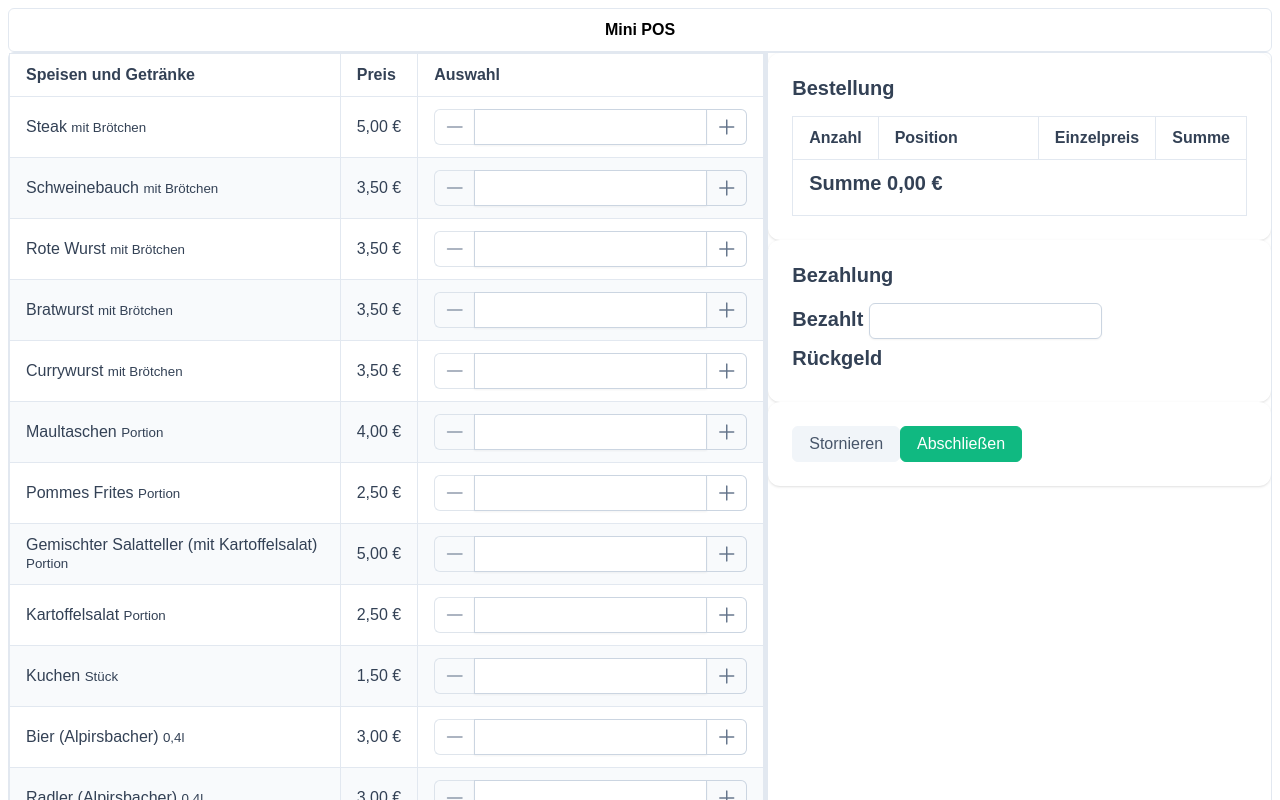
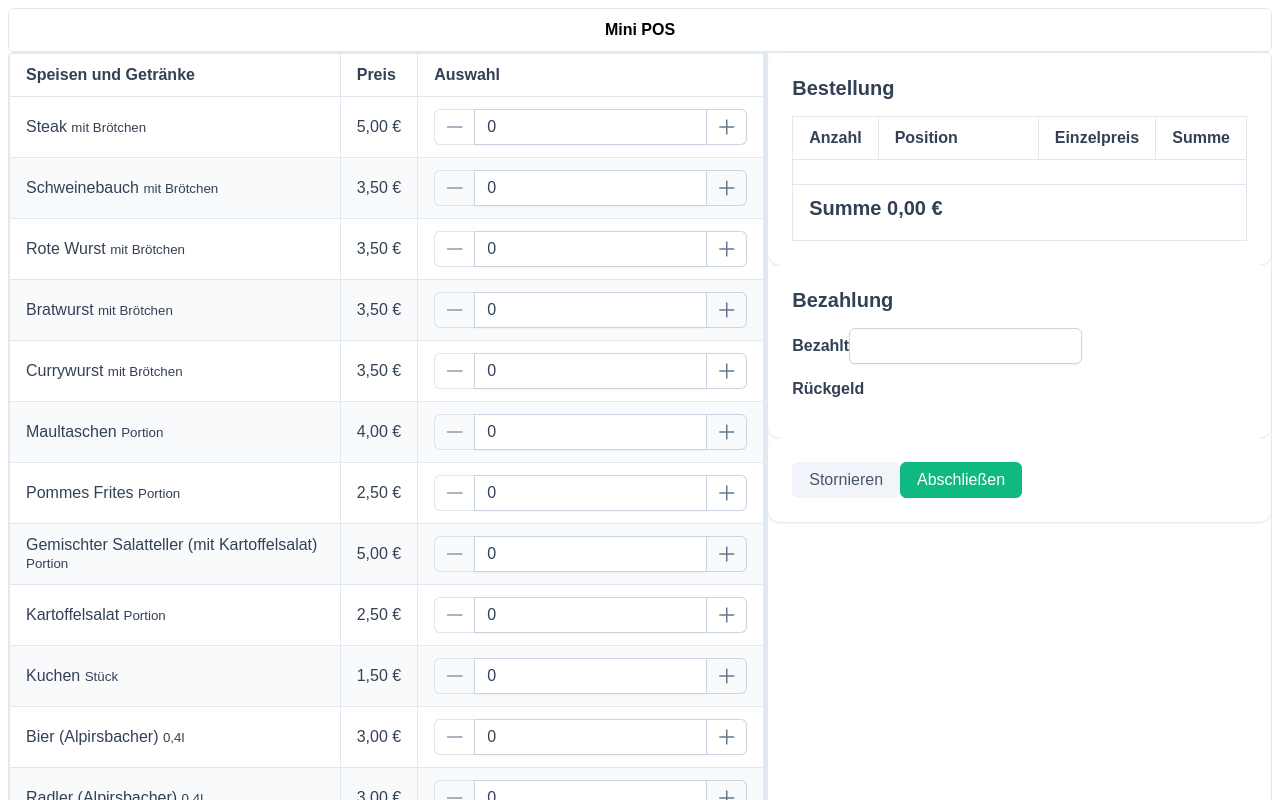
Before and after one commit to mkallfass/makspos, a Vue app in the folder src/main/webui/: page / in a window 1280 px wide. Shown: the top 800 px of the page. Built offline with nearby package versions, Linux system fonts and the light colour scheme; a web font is replaced by a local one.

Commit message:
UI Development

```diff
--- a/src/main/webui/src/components/CartDisplay.vue
+++ b/src/main/webui/src/components/CartDisplay.vue
@@ -4,7 +4,7 @@
       Bestellung
     </template>
     <template #content>
-      <DataTable :value="cartStore.lineItems.values()" showGridlines stripedRows>
+      <DataTable :value="cartLineItems" showGridlines stripedRows>
         <Column field="quantity" header="Anzahl" style="width: 10%" />
         <Column field="name" header="Position" style="width: 70%">
           <template #body="slotProps">
@@ -22,7 +22,7 @@
           </template>
         </Column>
         <template #footer>
-          <div class="p-card-title">Summe {{ formatCurrency(cartStore.total) }}</div>
+          <div class="p-card-title">Summe {{ formatCurrency(posStore.total) }}</div>
         </template>
       </DataTable>
     </template>
@@ -30,12 +30,10 @@
 </template>
 
 <script lang="ts" setup>
-import { useCartStore } from "@/stores/cart";
 import { storeToRefs } from "pinia";
+import { usePosStore } from "@/stores/pos.store";
+import { formatCurrency } from "@/utils";
 
-const cartStore = useCartStore()
-
-const formatCurrency = (value : any) => {
-  return value.toLocaleString('de-DE', { style: 'currency', currency: 'EUR' })
-}
+const posStore = usePosStore()
+const { cartLineItems } = storeToRefs(posStore)
 </script>
--- a/src/main/webui/src/components/OrderDisplay.vue
+++ b/src/main/webui/src/components/OrderDisplay.vue
@@ -2,20 +2,19 @@
   <Card>
     <template #content>
       <div class="flex align-items-end justify-content-end">
-        <Button label="Stornieren" severity="secondary" @click="display = !display" />
-        <Button label="Abschließen" @click="display = !display" />
+        <Button label="Stornieren" severity="secondary"  />
+        <Button label="Abschließen"  />
       </div>
     </template>
   </Card>
 
-  <Dialog header="Header" v-model:visible="display" >
-    <Button class="p-button-info p-button-sm" label="Close" @click="display = !display"/>
-  </Dialog>
 
 </template>
 
 <script lang="ts" setup>
-import { ref } from "vue";
+// @click="posStore.reset()"
+// @click="posStore.order()"
+import { usePosStore } from "@/stores/pos.store";
 
-const display = ref(false)
+const posStore = usePosStore()
 </script>
--- a/src/main/webui/src/components/PaymentDisplay.vue
+++ b/src/main/webui/src/components/PaymentDisplay.vue
@@ -4,24 +4,22 @@
       Bezahlung
     </template>
     <template #content>
-      <div class="p-card-title">
-        Bezahlt
-        <InputNumber mode="currency" currency="EUR" locale="de-DE">
+      <div class="p-column-title">
+        <strong>Bezahlt</strong>
+        <InputNumber v-model="posStore.givenAmount" mode="currency" currency="EUR" locale="de-DE">
         </InputNumber>
       </div>
-      <div class="p-card-title">
-        Rückgeld
+      <div class="p-column-title">
+        <p><strong>Rückgeld</strong> {{ returnAmount }}</p>
       </div>
     </template>
   </Card>
 </template>
 
 <script lang="ts" setup>
-import { useCartStore } from "@/stores/cart";
+import { storeToRefs } from "pinia";
+import { usePosStore } from "@/stores/pos.store";
 
-const cartStore = useCartStore()
-
-const formatCurrency = (value : any) => {
-  return value.toLocaleString('de-DE', { style: 'currency', currency: 'EUR' })
-}
+const posStore = usePosStore()
+const { returnAmount } = storeToRefs(posStore)
 </script>
--- a/src/main/webui/src/components/ProductList.vue
+++ b/src/main/webui/src/components/ProductList.vue
@@ -1,5 +1,5 @@
 <template>
-    <DataTable :value="productStore.products" showGridlines stripedRows>
+    <DataTable :value="posStore.products" showGridlines stripedRows>
       <Column field="name" header="Speisen und Getränke" style="width: 50%">
         <template #body="slotProps">
           {{ slotProps.data.name }} <small>{{ slotProps.data.detail }}</small>
@@ -13,7 +13,7 @@
       <Column header="Auswahl" style="width: 40%">
         <template #body="slotProps">
           <InputNumber v-model="slotProps.data.quantity" :max="99" :min="0" buttonLayout="horizontal"
-                       showButtons @input="quantityChanged(slotProps.data)">
+                       showButtons >
             <template #incrementbuttonicon>
               <span class="pi pi-plus" />
             </template>
@@ -27,19 +27,14 @@
 </template>
 
 <script lang="ts" setup>
-import type { ProductSelection } from "@/models/product.model";
+// @input="quantityChanged(slotProps.data)"
+import type { LineItem } from "@/models/pos.model";
+import { usePosStore } from "@/stores/pos.store";
+import { formatCurrency } from "@/utils";
 
-import { useProductStore } from "@/stores/product";
-import { useCartStore } from "@/stores/cart";
+const posStore = usePosStore()
 
-const productStore = useProductStore()
-const cartStore = useCartStore();
-
-const formatCurrency = (value : any) => {
-  return value.toLocaleString('de-DE', { style: 'currency', currency: 'EUR' })
-}
-const quantityChanged = (product: ProductSelection) => {
+const quantityChanged = (product: LineItem) => {
   console.log("Quantity of " + JSON.stringify(product) + " changed");
-  cartStore.addLineItem(product);
 };
 </script>
--- /dev/null
+++ b/src/main/webui/src/data/products.ts
@@ -0,0 +1,32 @@
+import type { LineItem } from "@/models/pos.model";
+
+export const PRODUCTS: LineItem[] =
+  [
+    { id: 1001, name: "Steak", detail: "mit Brötchen", price: 5 },
+    { id: 1002, name: "Schweinebauch", detail: "mit Brötchen", price: 3.5 },
+    { id: 1003, name: "Rote Wurst", detail: "mit Brötchen", price: 3.5 },
+    { id: 1004, name: "Bratwurst", detail: "mit Brötchen", price: 3.5 },
+    { id: 1005, name: "Currywurst", detail: "mit Brötchen", price: 3.5 },
+    { id: 1006, name: "Maultaschen", detail: "Portion", price: 4 },
+    { id: 1007, name: "Pommes Frites", detail: "Portion", price: 2.5 },
+    { id: 1008, name: "Gemischter Salatteller (mit Kartoffelsalat)", detail: "Portion", price: 5 },
+    { id: 1008, name: "Kartoffelsalat", detail: "Portion", price: 2.5 },
+    { id: 1009, name: "Kuchen", detail: "Stück", price: 1.5 },
+    { id: 2001, name: "Bier (Alpirsbacher)", detail: "0,4l", price: 3 },
+    { id: 2002, name: "Radler (Alpirsbacher)", detail: "0,4l", price: 3 },
+    { id: 2003, name: "Weizenbier (Alpirsbacher)", detail: "0,5l", price: 3.5 },
+    { id: 2004, name: "Weizenbier alkoholfrei (Alpirsbacher)", detail: "0,5l", price: 3.5 },
+    { id: 2005, name: "Weißwein (Oberkircher Müller-Thurgau, trocken)", detail: "0,25l", price: 3.5 },
+    { id: 2006, name: "Rotwein (Oberkircher Spätburgunder)", detail: "0,25l", price: 3.5 },
+    { id: 2007, name: "Weinschorle weiß", detail: "0,25l", price: 3 },
+    { id: 2008, name: "Weinschorle rot", detail: "0,25l", price: 3 },
+    { id: 2009, name: "Sommerfestbowle", detail: "0,25l", price: 3.5 },
+    { id: 2010, name: "Topinambur", detail: "2cl", price: 1.5 },
+    { id: 2011, name: "Williams Christ", detail: "2cl", price: 1.5 },
+    { id: 2012, name: "Cola", detail: "0,33l Flasche", price: 1.5 },
+    { id: 2013, name: "Fanta", detail: "0,33l Flasche", price: 1.5 },
+    { id: 2014, name: "Spezi", detail: "0,5l Flasche", price: 2 },
+    { id: 2015, name: "Apfelsaftschorle", detail: "0,5l Flasche", price: 2 },
+    { id: 2016, name: "Mineralwasser", detail: "0,5l Flasche", price: 2 },
+    { id: 2017, name: "Kaffee", detail: "Tasse", price: 1.5 }
+  ] as LineItem[];
--- a/src/main/webui/src/models/product.model.ts
+++ b/src/main/webui/src/models/pos.model.ts
@@ -8,3 +8,7 @@ export interface Product {
 export interface ProductSelection extends Product {
   quantity: number;
 }
+
+export interface LineItem extends ProductSelection{
+  total: number
+}
--- a/src/main/webui/src/stores/cart.ts
+++ /dev/null
@@ -1,46 +0,0 @@
-import { defineStore } from 'pinia'
-import type { LineItem } from "@/models/cart.model";
-import type { ProductSelection } from "@/models/product.model";
-
-interface State {
-  lineItems: Map<number, LineItem>
-  total: number
-}
-
-export const useCartStore = defineStore('cartStore', {
-    state: () : State => ({
-        lineItems: new Map<number, LineItem>(),
-        total: 0
-    }),
-  actions: {
-      addLineItem(item : ProductSelection) {
-      if (!item) {
-        return
-      }
-      if (!this.lineItems) {
-        this.lineItems = new Map<number, LineItem>()
-      }
-      if (item.quantity < 1) {
-        this.removeItem(item.id)
-        return
-      }
-
-      // Calculate lineitem
-      let lineItem : LineItem = item as  LineItem
-      lineItem.total = lineItem.quantity * lineItem.price
-      // Add calculated lineitem
-      this.lineItems.set(lineItem.id, lineItem)
-      // Calculate total
-      let cartTotal: number = 0
-      for (let i of this.lineItems.values()) {
-        cartTotal = cartTotal + i.total
-      }
-      this.total = cartTotal
-    },
-    removeItem(id: number) {
-      if (this.lineItems) {
-        this.lineItems.delete(id)
-      }
-    }
-  }
-})
--- /dev/null
+++ b/src/main/webui/src/stores/pos.store.ts
@@ -0,0 +1,50 @@
+import { defineStore } from "pinia";
+import type { LineItem, ProductSelection } from "@/models/pos.model";
+import { PRODUCTS } from "@/data/products";
+import { formatCurrency } from "@/utils";
+
+interface State {
+  products: LineItem[]
+  total: number
+  givenAmount: number
+}
+
+export const usePosStore = defineStore("posStore", {
+  state: (): State => ({
+    products: PRODUCTS,
+    total: 0
+  } as State),
+  getters: {
+    cartLineItems(state) {
+      // Calculate line item
+      let cartTotal: number = 0
+      for (let l of state.products) {
+        if (l.quantity) {
+          l.total = l.quantity * l.price
+          cartTotal = cartTotal + l.total
+        }
+        else {
+          l.quantity = 0
+          l.total = 0
+        }
+      }
+      state.total = cartTotal
+      return state.products.filter(item => item.quantity > 0)
+    },
+    returnAmount(state) {
+      if (state.givenAmount > 0) {
+        return formatCurrency(state.givenAmount - state.total)
+      }
+    }
+  },
+  actions: {
+    order() {
+      this.reset()
+    },
+    reset() {
+      this.products = PRODUCTS
+      this.total = 0
+      this.givenAmount = 0
+    }
+  }
+})
--- a/src/main/webui/src/stores/product.ts
+++ /dev/null
@@ -1,43 +0,0 @@
-import { defineStore } from "pinia";
-import type { ProductSelection } from "@/models/product.model";
-
-interface State {
-  products: ProductSelection[];
-}
-
-export const useProductStore = defineStore('productStore', {
-  state: (): State => {
-    return {
-      products:
-        [
-          { id: 1001, name: "Steak", detail: "mit Brötchen", price: 5 },
-          { id: 1002, name: "Schweinebauch", detail: "mit Brötchen", price: 3.5 },
-          { id: 1003, name: "Rote Wurst", detail: "mit Brötchen", price: 3.5 },
-          { id: 1004, name: "Bratwurst", detail: "mit Brötchen", price: 3.5 },
-          { id: 1005, name: "Currywurst", detail: "mit Brötchen", price: 3.5 },
-          { id: 1006, name: "Maultaschen", detail: "Portion", price: 4 },
-          { id: 1007, name: "Pommes Frites", detail: "Portion", price: 2.5 },
-          { id: 1008, name: "Gemischter Salatteller (mit Kartoffelsalat)", detail: "Portion", price: 5 },
-          { id: 1008, name: "Kartoffelsalat", detail: "Portion", price: 2.5 },
-          { id: 1009, name: "Kuchen", detail: "Stück", price: 1.5 },
-          { id: 2001, name: "Bier (Alpirsbacher)", detail: "0,4l", price: 3 },
-          { id: 2002, name: "Radler (Alpirsbacher)", detail: "0,4l", price: 3 },
-          { id: 2003, name: "Weizenbier (Alpirsbacher)", detail: "0,5l", price: 3.5 },
-          { id: 2004, name: "Weizenbier alkoholfrei (Alpirsbacher)", detail: "0,5l", price: 3.5 },
-          { id: 2005, name: "Weißwein (Oberkircher Müller-Thurgau, trocken)", detail: "0,25l", price: 3.5 },
-          { id: 2006, name: "Rotwein (Oberkircher Spätburgunder)", detail: "0,25l", price: 3.5 },
-          { id: 2007, name: "Weinschorle weiß", detail: "0,25l", price: 3 },
-          { id: 2008, name: "Weinschorle rot", detail: "0,25l", price: 3 },
-          { id: 2009, name: "Sommerfestbowle", detail: "0,25l", price: 3.5 },
-          { id: 2010, name: "Topinambur", detail: "2cl", price: 1.5 },
-          { id: 2011, name: "Williams Christ", detail: "2cl", price: 1.5 },
-          { id: 2012, name: "Cola", detail: "0,33l Flasche", price: 1.5 },
-          { id: 2013, name: "Fanta", detail: "0,33l Flasche", price: 1.5 },
-          { id: 2014, name: "Spezi", detail: "0,5l Flasche", price: 2 },
-          { id: 2015, name: "Apfelsaftschorle", detail: "0,5l Flasche", price: 2 },
-          { id: 2016, name: "Mineralwasser", detail: "0,5l Flasche", price: 2 },
-          { id: 2017, name: "Kaffee", detail: "Tasse", price: 1.5 }
-        ] as ProductSelection[]
-    }
-  }
-})
--- /dev/null
+++ b/src/main/webui/src/utils.ts
@@ -0,0 +1,3 @@
+export const formatCurrency = (value : any) => {
+  return value.toLocaleString('de-DE', { style: 'currency', currency: 'EUR' })
+}
```
Also changed, not shown: src/main/webui/src/models/cart.model.ts (deleted, +0 -10 lines), src/main/webui/src/components/AppNavbar.vue (line endings or trailing spaces).
